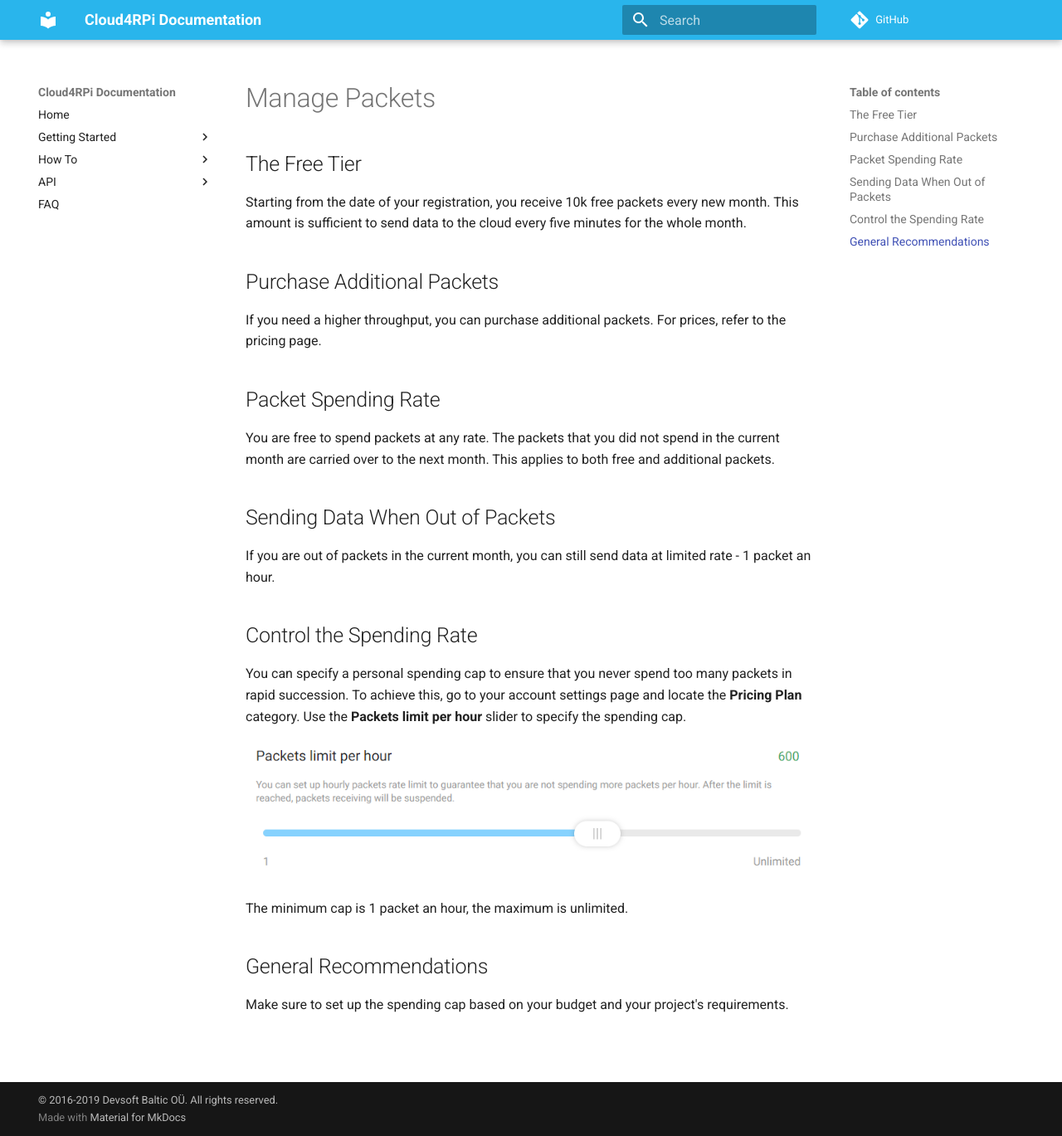
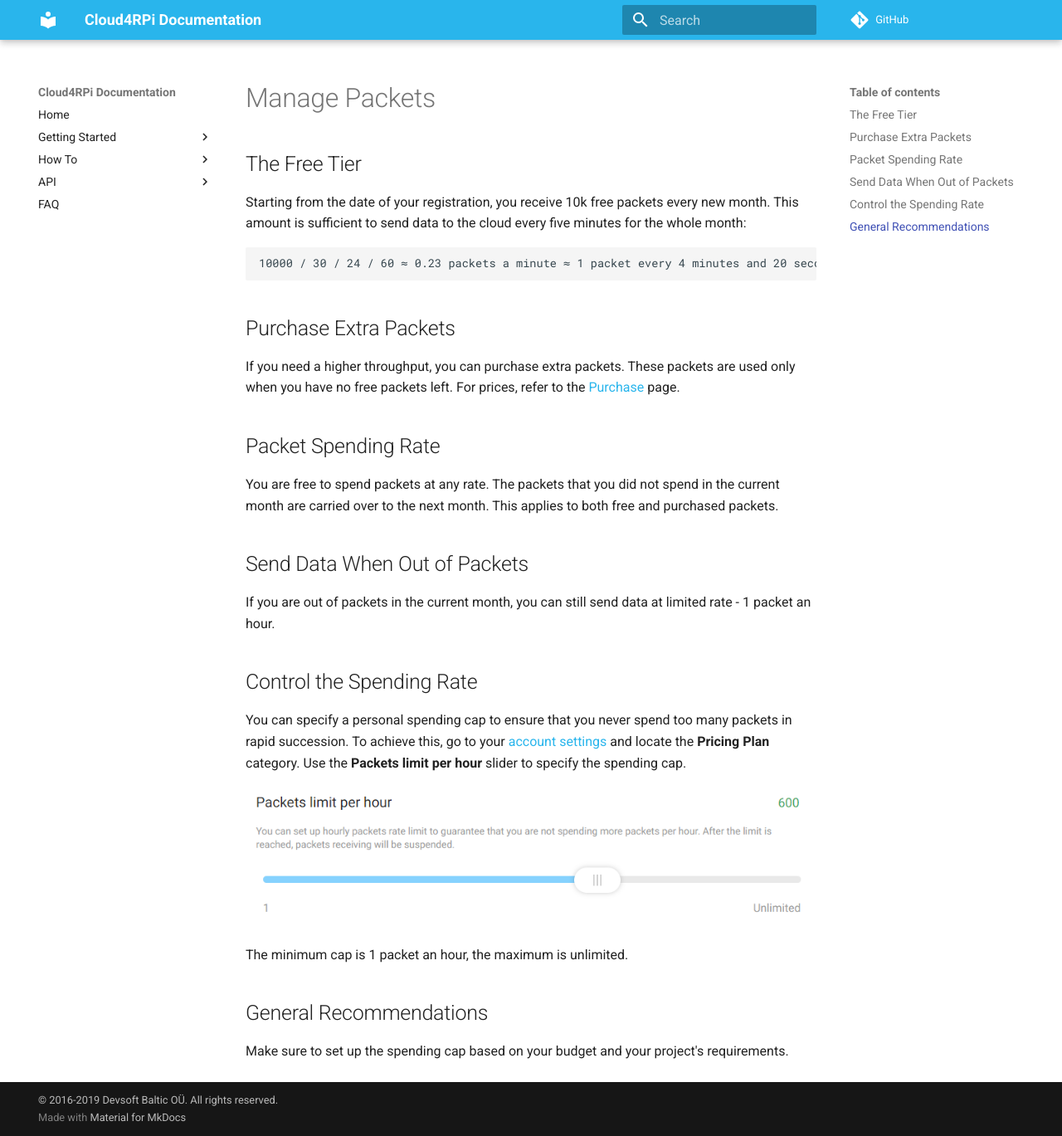
Before and after one commit to cloud4rpi/docs, an MkDocs documentation site: the page built from docs/managePackets.md, in a window 1280 px wide and 1369 px high. Shown: the whole window at 83% size. Built offline with MkDocs 1.6.1 and Material for MkDocs 9.7.7, drawn with Linux system fonts in a browser that asks for light colours; comment, search, counter and statistics services are not loaded.

Commit message:
Add spending rate calculations

````diff
--- a/docs/managePackets.md
+++ b/docs/managePackets.md
@@ -2,23 +2,27 @@
 
 ## The Free Tier
 
-Starting from the date of your registration, you receive 10k free packets every new month. This amount is sufficient to send data to the cloud every five minutes for the whole month.
+Starting from the date of your registration, you receive 10k free packets every new month. This amount is sufficient to send data to the cloud every five minutes for the whole month:
 
-## Purchase Additional Packets
+```
+10000 / 30 / 24 / 60 ≈ 0.23 packets a minute ≈ 1 packet every 4 minutes and 20 seconds
+```
 
-If you need a higher throughput, you can purchase additional packets. For prices, refer to the pricing page.
+## Purchase Extra Packets
+
+If you need a higher throughput, you can purchase extra packets. These packets are used only when you have no free packets left. For prices, refer to the [Purchase](https://stage.cloud4rpi.io/packets/purchase) page.
 
 ## Packet Spending Rate
 
-You are free to spend packets at any rate. The packets that you did not spend in the current month are carried over to the next month. This applies to both free and additional packets.
+You are free to spend packets at any rate. The packets that you did not spend in the current month are carried over to the next month. This applies to both free and purchased packets.
 
-## Sending Data When Out of Packets
+## Send Data When Out of Packets
 
 If you are out of packets in the current month, you can still send data at limited rate - 1 packet an hour.
 
 ## Control the Spending Rate
 
-You can specify a personal spending cap to ensure that you never spend too many packets in rapid succession. To achieve this, go to your account settings page and locate the **Pricing Plan** category. Use the **Packets limit per hour** slider to specify the spending cap.
+You can specify a personal spending cap to ensure that you never spend too many packets in rapid succession. To achieve this, go to your [account settings](https://stage.cloud4rpi.io/account) and locate the **Pricing Plan** category. Use the **Packets limit per hour** slider to specify the spending cap.
 
 ![Spending Cap](./res/managePackets/spending-cap.png)
 
````
